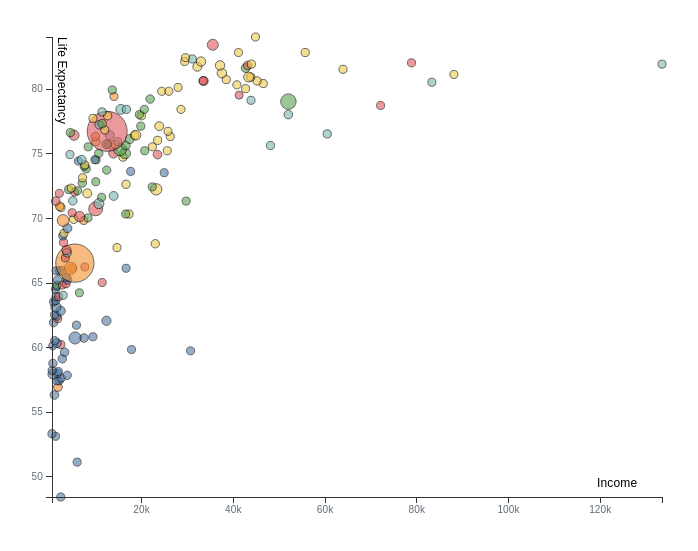
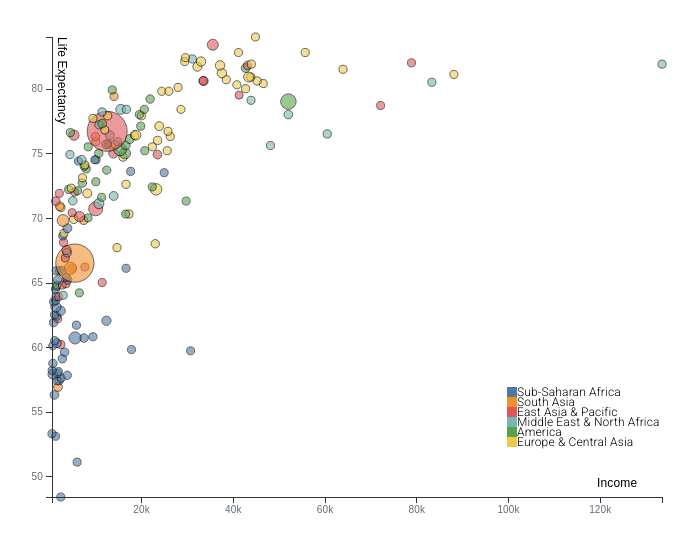
Before and after one commit to wanlikcheng/Lab-4-Scales-and-Axes, a plain HTML site: page index.html in a window 1280 px wide. Shown: the part 123-674 px from the top of the page, without its empty margins (68-766 px from the left). Drawn offline with nearby package versions, Linux system fonts and the light colour scheme.

Commit message:
finished

```diff
--- a/index.html
+++ b/index.html
@@ -42,7 +42,12 @@
         <div class="tooltip">
           <!-- you will programmatically insert tooltip info here-->
         </div>
-
+        <div class="legend-color">
+          <!-- you will programmatically insert tooltip info here-->
+        </div>
+        <div class="legend-text">
+          <!-- you will programmatically insert tooltip info here-->
+        </div>
 
 
     </html>
--- a/script.js
+++ b/script.js
@@ -99,15 +99,31 @@ d3.csv('wealth-health-2014.csv', d=>{
             .text("Life Expectancy")
 
 
-        legend.selectAll("rect")
-            .data(colorScale.domain)
+        const legend = svg.append("g");
+
+        legend.selectAll(".legend-color")
+            .data(colorScale.domain())
             .enter()
             .append("rect")
-            .attr("x", 600)
-            .attr("y", 500)
-            .width(10)
-            .height(10)
+            .attr("x", width - 155)
+            .attr("y", function(d, i) {
+                return 350 + i * 10;
+            })
+            .attr("width", 10)
+            .attr("height", 10)
+            .attr("fill", d => colorScale(d));
 
+        legend.selectAll(".legend-text")
+            .data(colorScale.domain())
+            .enter()
+            .append("text")
+            .attr("x", width - 145)
+            .attr("y", function(d, i) {
+                return 350 + i * 10;
+            })
+            .attr("font-size", 12)
+            .attr('alignment-baseline', 'hanging')
+            .text(d => d);
 
 
     })
```
